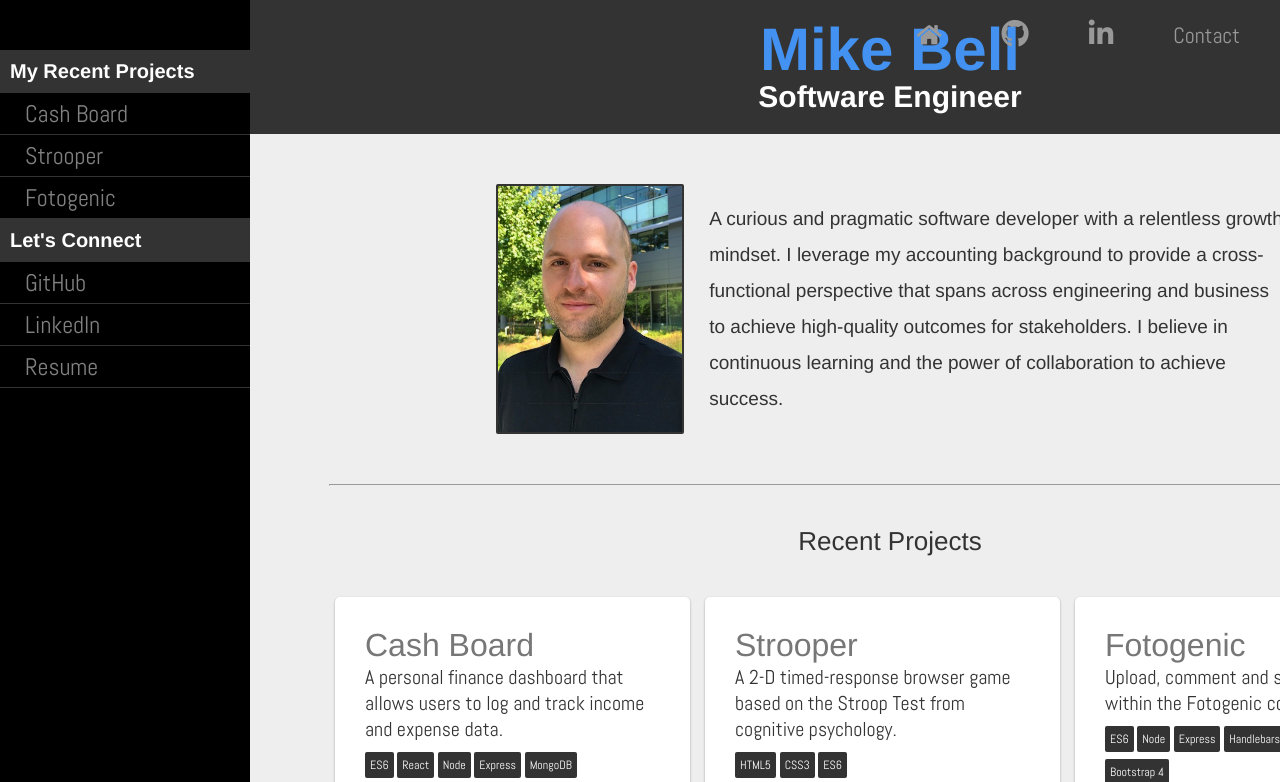
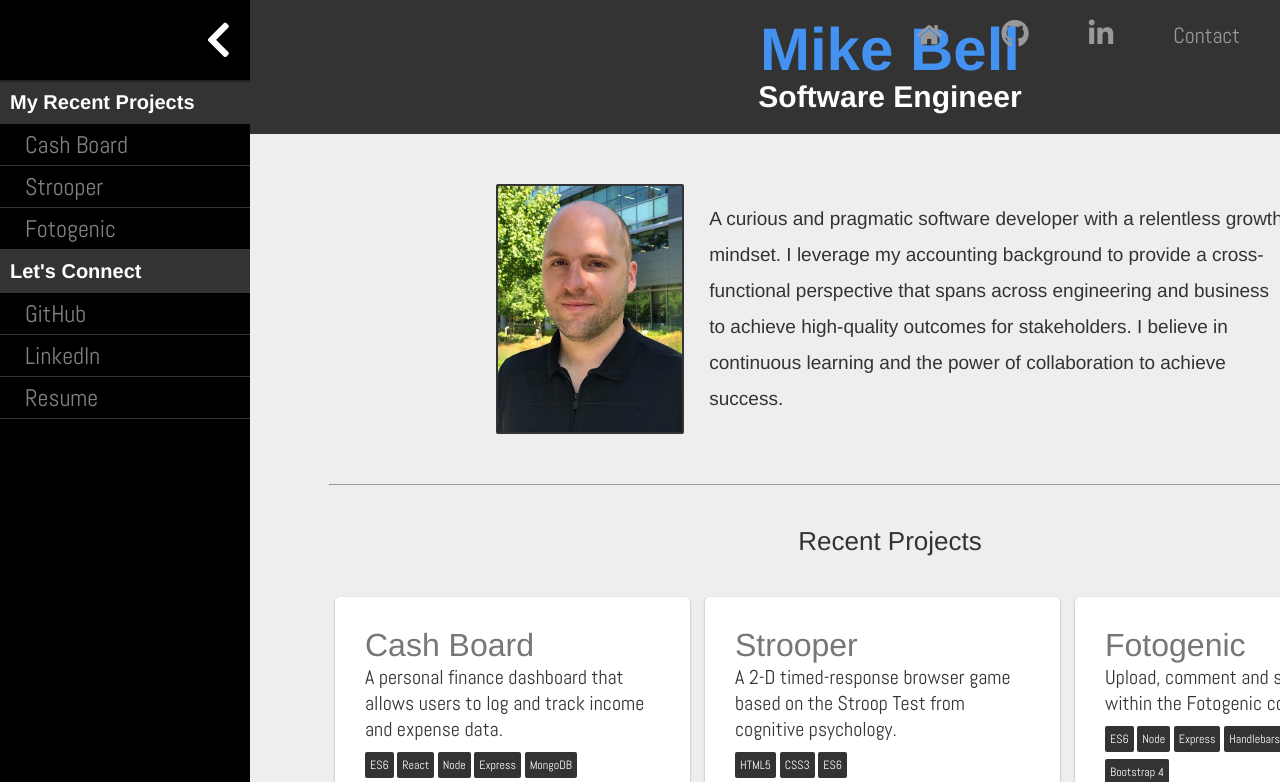
Before and after one commit to MdotB/MdotB.github.io, a plain HTML site: page index.html in a window 1280 px wide. Both pictures are taken after a click on the icon 43 px from the left and 35 px from the top of the page. Shown: the top 782 px of the page. Drawn offline with nearby package versions, Linux system fonts and the light colour scheme.

Commit message:
added chevron icon to side nav

```diff
--- a/index.html
+++ b/index.html
@@ -17,6 +17,7 @@
     <div id="top" class="content-wrapper">
         <nav id="myNav" class="overlay" style="width: 0%">
             <div class="overlay-content">
+                <a href="javascript:void(0)" class="closebtn" onclick="closeNav()"><i class="fas fa-chevron-left"></i></a>
                 <h2>My Recent Projects</h2>
                 <a href='https://cash-board.netlify.com/' target="_blank">Cash Board</a>
                 <a href='https://pages.git.generalassemb.ly/MBell/Project-1-Strooper/' target="_blank">Strooper</a>
--- a/script.js
+++ b/script.js
@@ -21,12 +21,8 @@ const pushNav = document.getElementById("pushNav");
 
 // Open nav overlay
 const openNav = () => {
-  if (myNav.style.width === "0%") {
-    sideNav.style.width="250px";
-    pushNav.style.marginLeft="500px";
-  } else {
-
-  }
+  sideNav.style.width="250px";
+  pushNav.style.marginLeft="500px";
 }
 // Close nav overlay
 const closeNav = () => {
--- a/style.css
+++ b/style.css
@@ -65,7 +65,7 @@ a:hover {
     flex-direction: column;
     align-items: stretch;
     justify-content: flex-start;
-    margin-top: 50px;
+    margin: 0;
     padding: 0;
 }
 .overlay-content > h2 {
@@ -90,6 +90,18 @@ a:hover {
     color: #fff;
     background-color: #444;
     transform: scale(1.01);
+  }
+  .overlay-content > .closebtn {
+      align-self: flex-end;
+      font-size: 40px;
+      margin: 0;
+      padding: 20px;
+      display: flex;
+      justify-content: flex-end;
+      width: 100%;
+  }
+  .overlay-content > .closebtn:hover {
+      background-color: #000;
   }
 header {
     width: 100%;
@@ -421,7 +433,6 @@ li:last-child {
 @media screen and (max-width: 500px) {
     .overlay-content {
         display: block;
-        margin: 40px 0 0 0;
         justify-content: flex-start;
         align-items: flex-start;
     }
```
